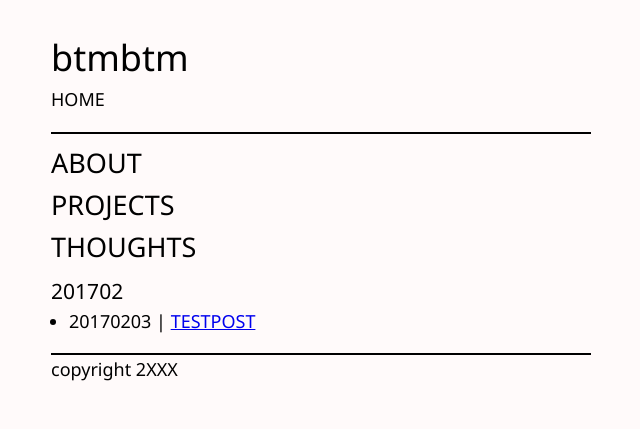
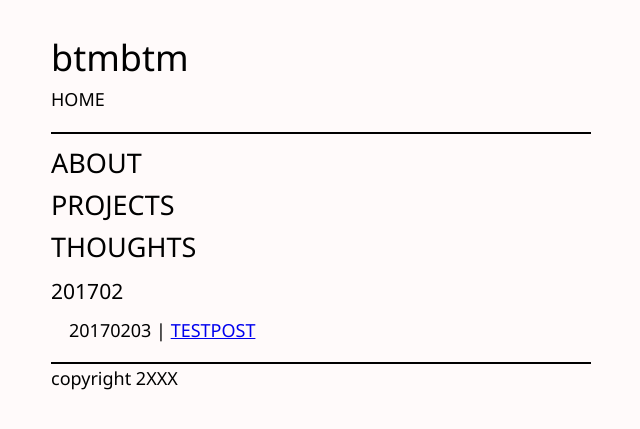
Before and after one commit to btmbtm/btmbtm.github.io, a Jekyll site: the page built from index.html, in a window 1280 px wide. Shown: the top 429 px of the page, without its empty margins (319-959 px from the left). Built offline with Jekyll 4.4.1, drawn with Linux system fonts in a browser that asks for light colours.

Commit message:
tweakkkk

```diff
--- a/css/main.css
+++ b/css/main.css
@@ -10,7 +10,7 @@ a, abbr, acronym, address, big, cite, code,
 del, dfn, em, img, ins, kbd, q, s, samp,
 small, strike, strong, sub, sup, tt, var,
 b, u, i, center,
-dl, dt, dd, ol, ul, li,
+dl, dt, dd, li,
 fieldset, form, label, legend,
 table, caption, tbody, tfoot, thead, tr, th, td,
 article, aside, canvas, details, embed,
@@ -96,6 +96,10 @@ h6 {
 .postList__year {
   margin: 9px 0; }
 
+.postList ul {
+  list-style: none;
+  padding: 0; }
+
 header {
   border-bottom: 2px solid black;
   margin: 15px 0;
--- a/scss/abstracts/_reset.scss
+++ b/scss/abstracts/_reset.scss
@@ -9,7 +9,7 @@ a, abbr, acronym, address, big, cite, code,
 del, dfn, em, img, ins, kbd, q, s, samp,
 small, strike, strong, sub, sup, tt, var,
 b, u, i, center,
-dl, dt, dd, ol, ul, li,
+dl, dt, dd, li,
 fieldset, form, label, legend,
 table, caption, tbody, tfoot, thead, tr, th, td,
 article, aside, canvas, details, embed,
@@ -32,7 +32,6 @@ footer, header, hgroup, menu, nav, section {
 body {
 	line-height: 1;
 }
-
 blockquote, q {
 	quotes: none;
 }
--- a/scss/components/_postList.scss
+++ b/scss/components/_postList.scss
@@ -11,3 +11,8 @@
 .postList__year{
 	margin: 9px 0;
 }
+
+.postList ul{
+	list-style: none;
+	padding: 0;
+}
```
Also changed, not shown: 1 other file.
